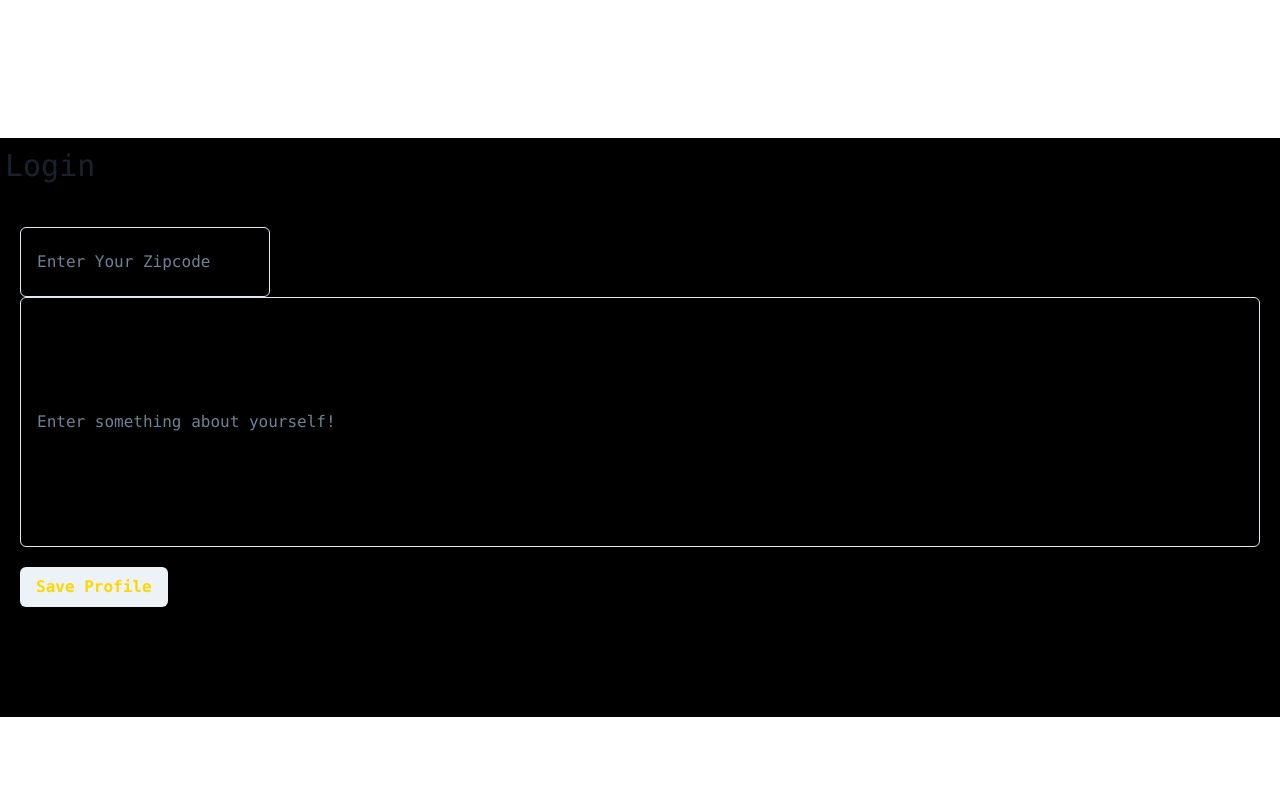
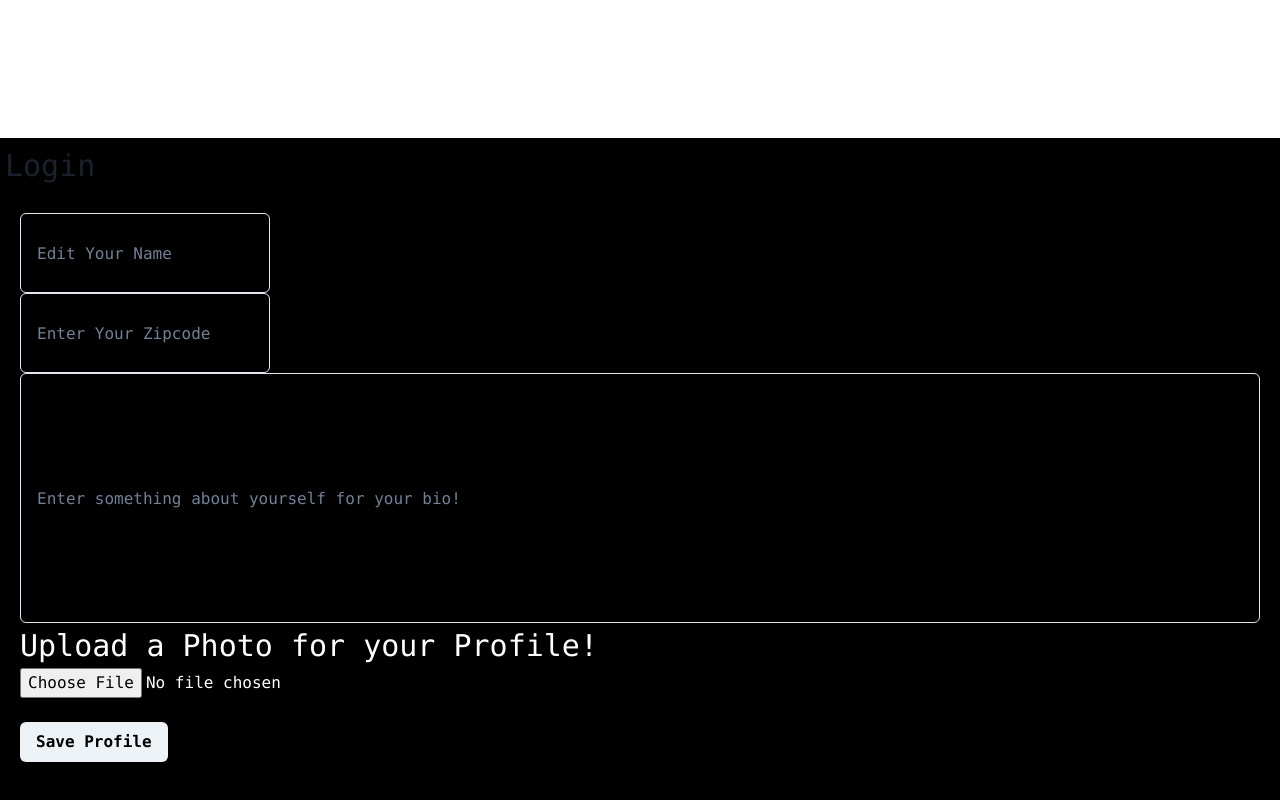
Before and after one commit to marissa-a-darr/knockout, a React (Create React App) app in the folder client/: page /edit_profile in a window 1280 px wide. Shown: the part 596-1396 px from the top of the page. Before the commit the page ends 1313 px from the top, so only its background shows below. Built offline with nearby package versions, Linux system fonts and the light colour scheme.

Commit message:
finishing uploading images button

```diff
--- a/client/src/pages/EditProfile.js
+++ b/client/src/pages/EditProfile.js
@@ -1,11 +1,11 @@
 import React from "react";
 import {  Link } from "react-router-dom";
-import { Button, Flex, FormControl, FormLabel, Input } from "@chakra-ui/react";
+import { Button,  FormControl,  Input, Text } from "@chakra-ui/react";
 const myStyle = {
-
+color: "white",
   backgroundColor: "#000000",
   padding: "20px",
-  fontSize: "50px",
+
   fontFamily: "Lucida Console, Monaco, monospace",
 height: "100%",
 
@@ -14,16 +14,23 @@ height: "100%",
 const EditProfile = () => {
   return (
     <div className="container" style={myStyle}>
-         <Flex gap={"20px"}>
+
           <FormControl>
 
+         <Input type={"text"}  placeholder="Edit Your Name" height={"80px"} width={"250px"}/>
+         <br />
+            <Input type="text" maxlength="5" placeholder='Enter Your Zipcode' height={"80px"} width={"250px"} color="white"/>
+            <br />
 
-            <Input type="text" maxlength="5" placeholder='Enter Your Zipcode' height={"70px"} width={"250px"} color="white"/>
-            <Input type="text" placeholder="Enter something about yourself!" height={"250px"} color="white" />
+            <Input type="text" placeholder="Enter something about yourself for your bio!" height={"250px"} color="white" />
+            <br />
+
+            <Text fontSize={"30px"}>Upload a Photo for your Profile!</Text> <input type="file" accept="image/*"  fontSize="25px" />
+            <br />
           </FormControl>
-         </Flex>
+       <br />
 
-        <Link to="/profile"><Button color={"gold"}>Save Profile</Button></Link><br /><br />
+        <Link to="/profile"><Button color={"black"}>Save Profile</Button></Link><br /><br />
     </div>
   );
 };
```
